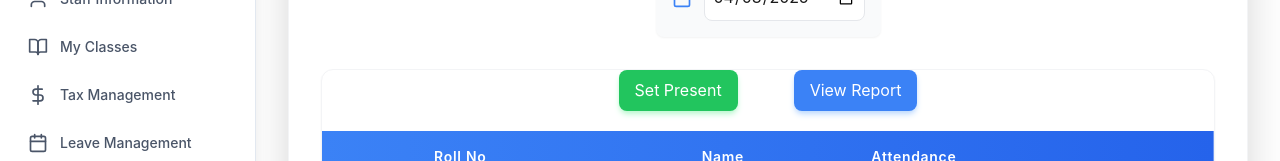
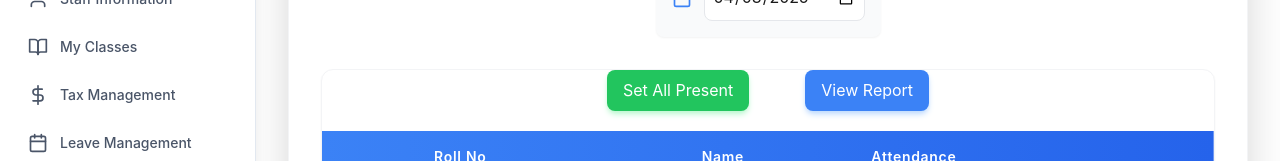
Before and after one commit to Irshad-code/Mini-Project, a React (Vite) app in the folder STAFF-PORTAL-FRONTEND/: page /attendance/1 in a window 1280 px wide. Shown: the part 242-403 px from the top of the page. Built offline with nearby package versions, Linux system fonts and the light colour scheme; no server answers; sample sign-in values are in the browser's storage.

Commit message:
btn name change to "set all present"

```diff
--- a/STAFF-PORTAL-FRONTEND/src/features/classes/Attendance.jsx
+++ b/STAFF-PORTAL-FRONTEND/src/features/classes/Attendance.jsx
@@ -200,7 +200,7 @@ async function  handleSubmit  () {
               onClick={setAllPresent}
               className="px-4 py-2 bg-green-500 text-white rounded-lg shadow-md shadow-green-200"
             >
-              Set Present
+              Set All Present
             </motion.button>
             <motion.button
               whileHover={{ scale: 1.05 }}
```
